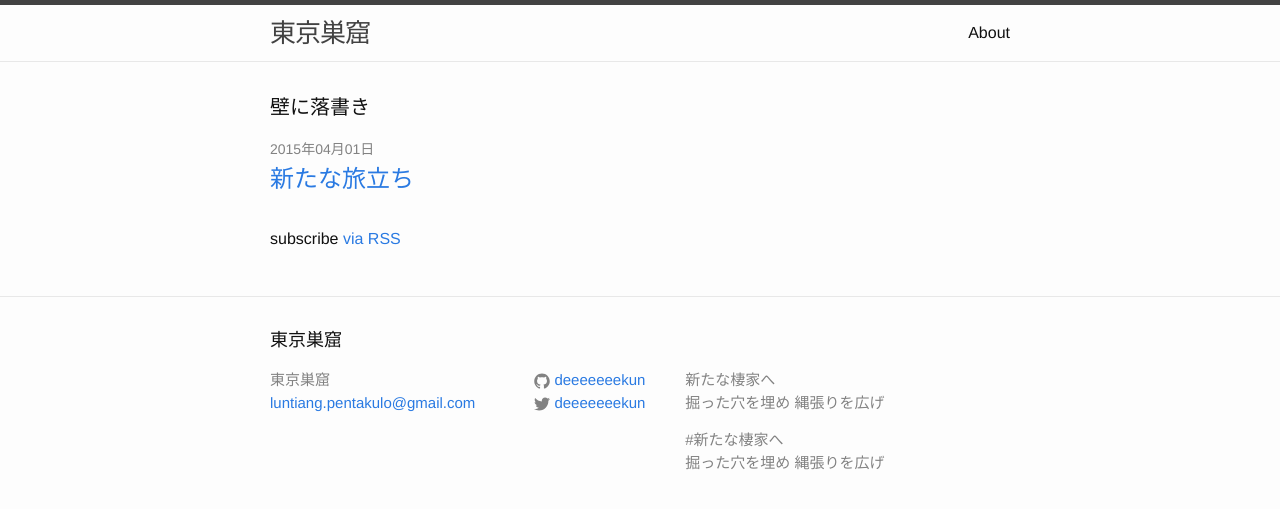
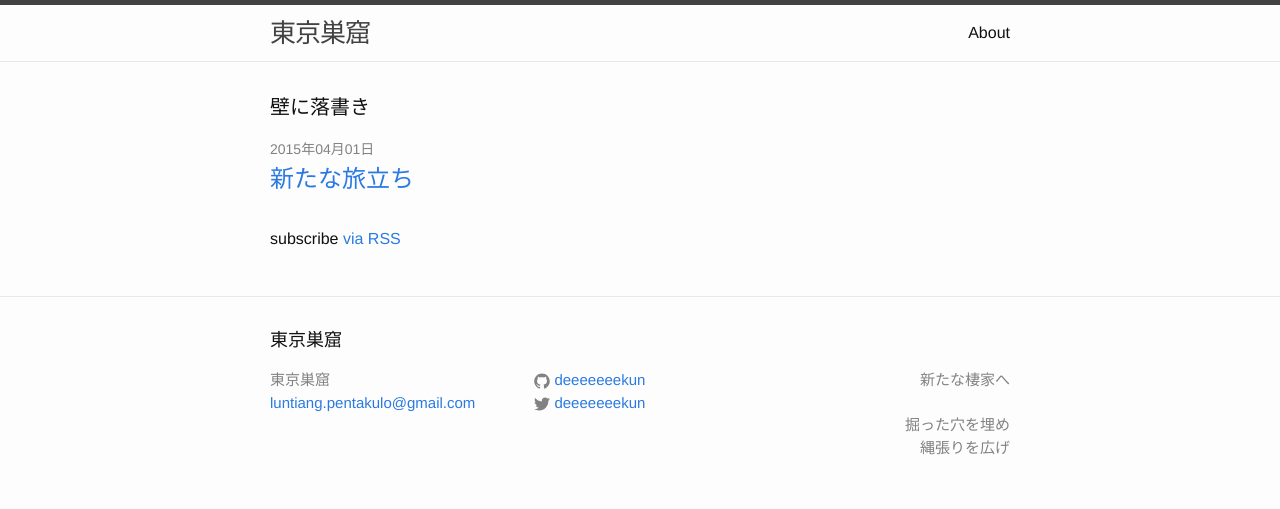
Before and after one commit to davidgenesiscruz/deeeeeeekun.github.io, a Jekyll site: the page built from index.html, in a window 1280 px wide. Shown: the top 509 px of the page. Built offline with Jekyll 4.4.1, drawn with Linux system fonts in a browser that asks for light colours.

Commit message:
edit footer; TODO edit about.md

```diff
--- a/_includes/footer.html
+++ b/_includes/footer.html
@@ -46,7 +46,7 @@
       </div>
 
       <div class="footer-col  footer-col-3">
-        <p class="text">新たな棲家へ<br>掘った穴を埋め 縄張りを広げ</p> #{{ site.footer_text }}</p>
+        <p class="text">新たな棲家へ<br><br>掘った穴を埋め<br>縄張りを広げ</p> <!--{{ site.footer_text }}</p-->
       </div>
     </div>
 
--- a/_sass/_layout.scss
+++ b/_sass/_layout.scss
@@ -133,6 +133,7 @@
 .footer-col-3 {
     width: -webkit-calc(45% - (#{$spacing-unit} / 2));
     width:         calc(45% - (#{$spacing-unit} / 2));
+    text-align: right;
 }
 
 @include media-query($on-laptop) {
@@ -145,7 +146,6 @@
     .footer-col-3 {
         width: -webkit-calc(100% - (#{$spacing-unit} / 2));
         width:         calc(100% - (#{$spacing-unit} / 2));
-        text-align: center;
     }
 }
 
```
Also changed, not shown: 5 other files.
